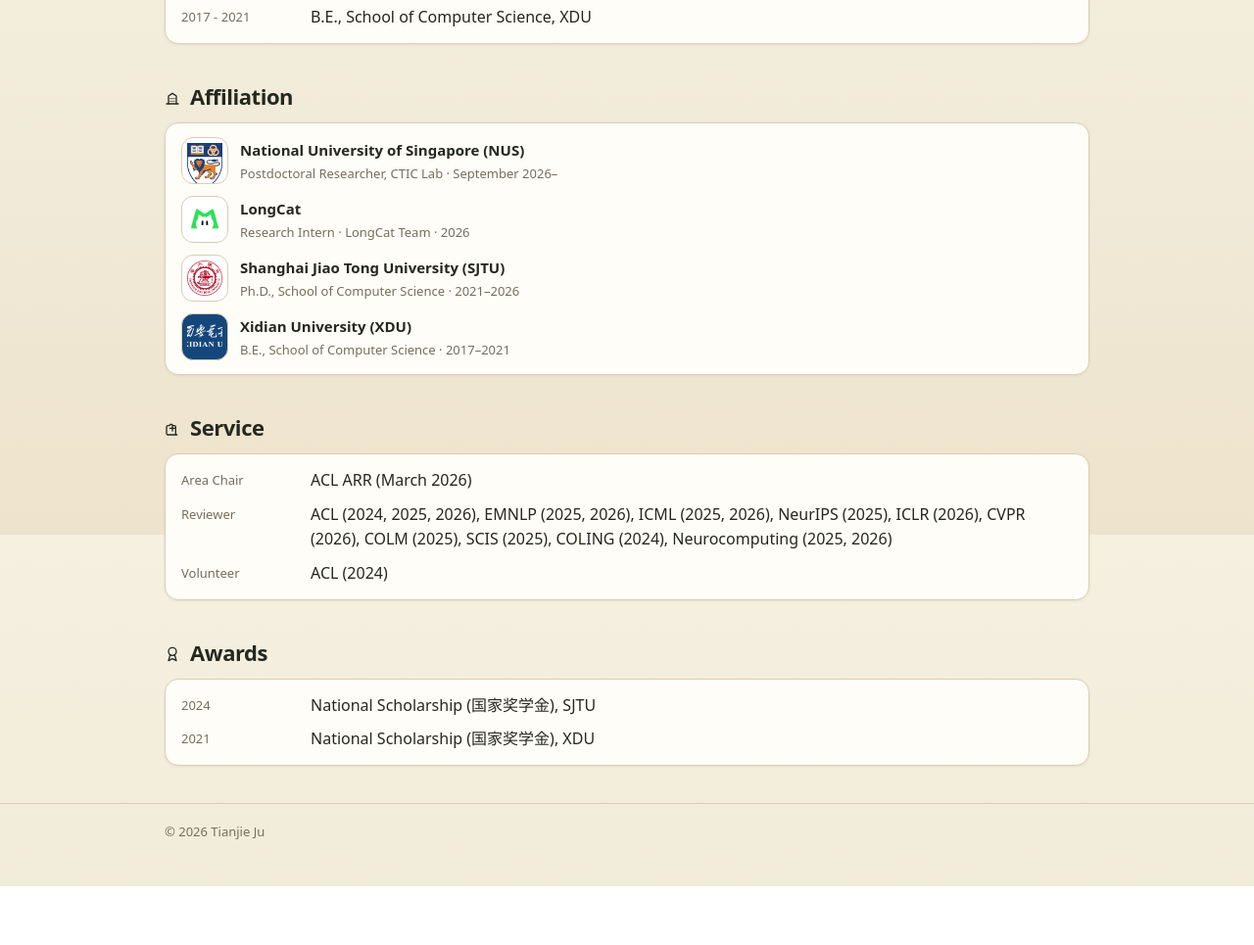
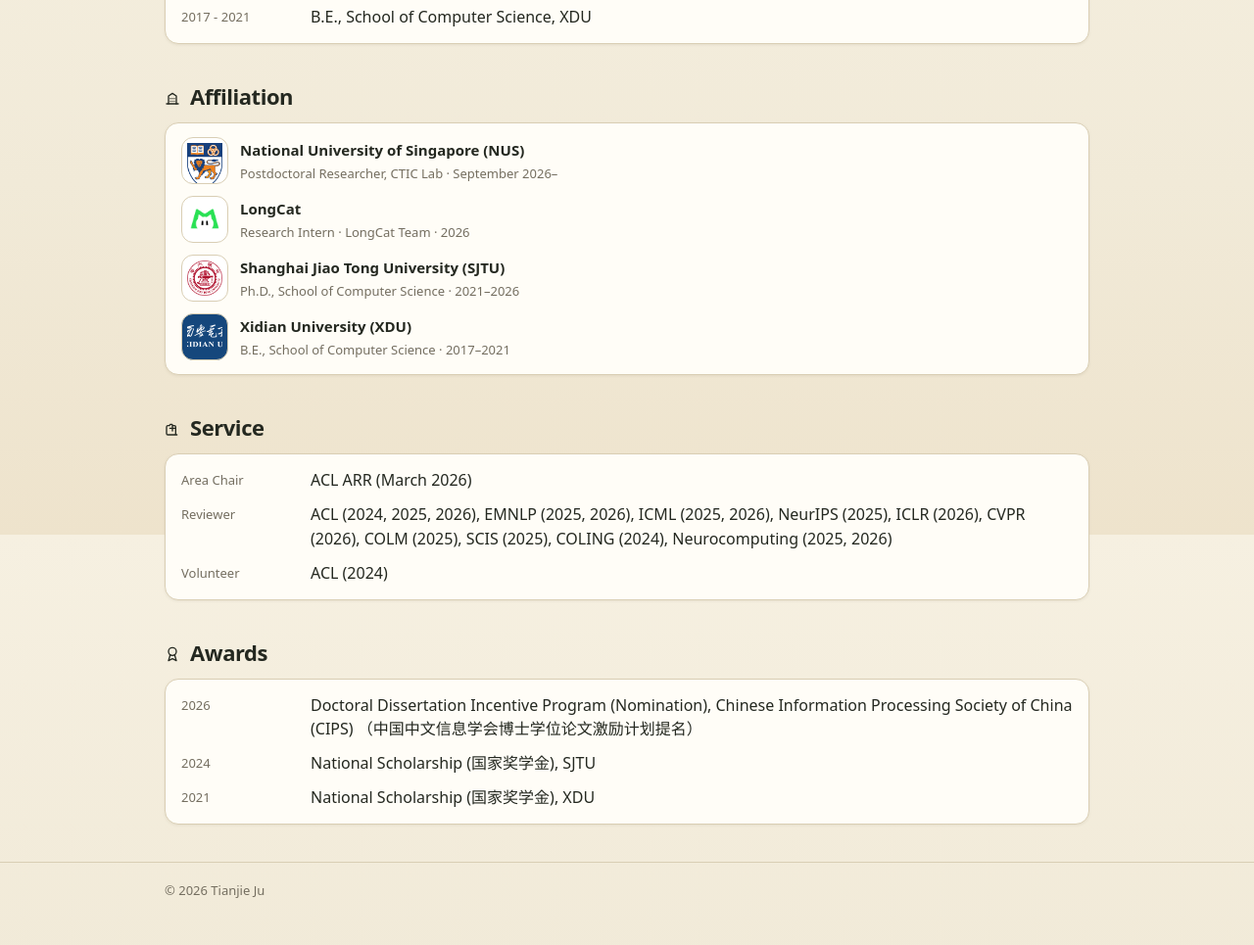
Before and after one commit to Jometeorie/jometeorie.github.io, a plain HTML site: page index.html in a window 1280 px wide. Shown: the part 2654-3619 px from the top of the page at 98% size. Before the commit the page ends 3559 px from the top, so only its background shows below. Drawn offline with Linux system fonts and the light colour scheme; grey boxes are pictures that could not be loaded.

Commit message:
Add 2026 CIPS doctoral dissertation nomination

```diff
--- a/index.html
+++ b/index.html
@@ -58,7 +58,7 @@
             "url": "https://jometeorie.github.io/",
             "name": "Tianjie Ju (鞠天杰) | NUS Postdoctoral Researcher",
             "description": "Tianjie Ju (鞠天杰) is a postdoctoral researcher at NUS CTIC Lab working on MLLM agents, geospatial reasoning, world modeling, and AI scientists.",
-            "dateModified": "2026-09-05",
+            "dateModified": "2026-11-14",
             "inLanguage": ["en", "zh-CN"],
             "isPartOf": { "@id": "https://jometeorie.github.io/#website" },
             "mainEntity": { "@id": "https://jometeorie.github.io/#person" }
@@ -535,6 +535,14 @@
           <div class="card">
             <ul class="list">
               <li>
+                <span class="date">2026</span>
+                <span class="text">
+                  <a href="https://www.cipsc.org.cn/Notification/info_itemid_5611.html" target="_blank" rel="noopener noreferrer">Doctoral Dissertation Incentive Program (Nomination)</a>,
+                  Chinese Information Processing Society of China (CIPS)
+                  <span lang="zh-CN">（中国中文信息学会博士学位论文激励计划提名）</span>
+                </span>
+              </li>
+              <li>
                 <span class="date">2024</span>
                 <span class="text">National Scholarship (国家奖学金), SJTU</span>
               </li>
--- a/sitemap.xml
+++ b/sitemap.xml
@@ -2,7 +2,7 @@
 <urlset xmlns="http://www.sitemaps.org/schemas/sitemap/0.9">
   <url>
     <loc>https://jometeorie.github.io/</loc>
-    <lastmod>2026-09-05</lastmod>
+    <lastmod>2026-11-14</lastmod>
     <changefreq>monthly</changefreq>
     <priority>1.0</priority>
   </url>
```
